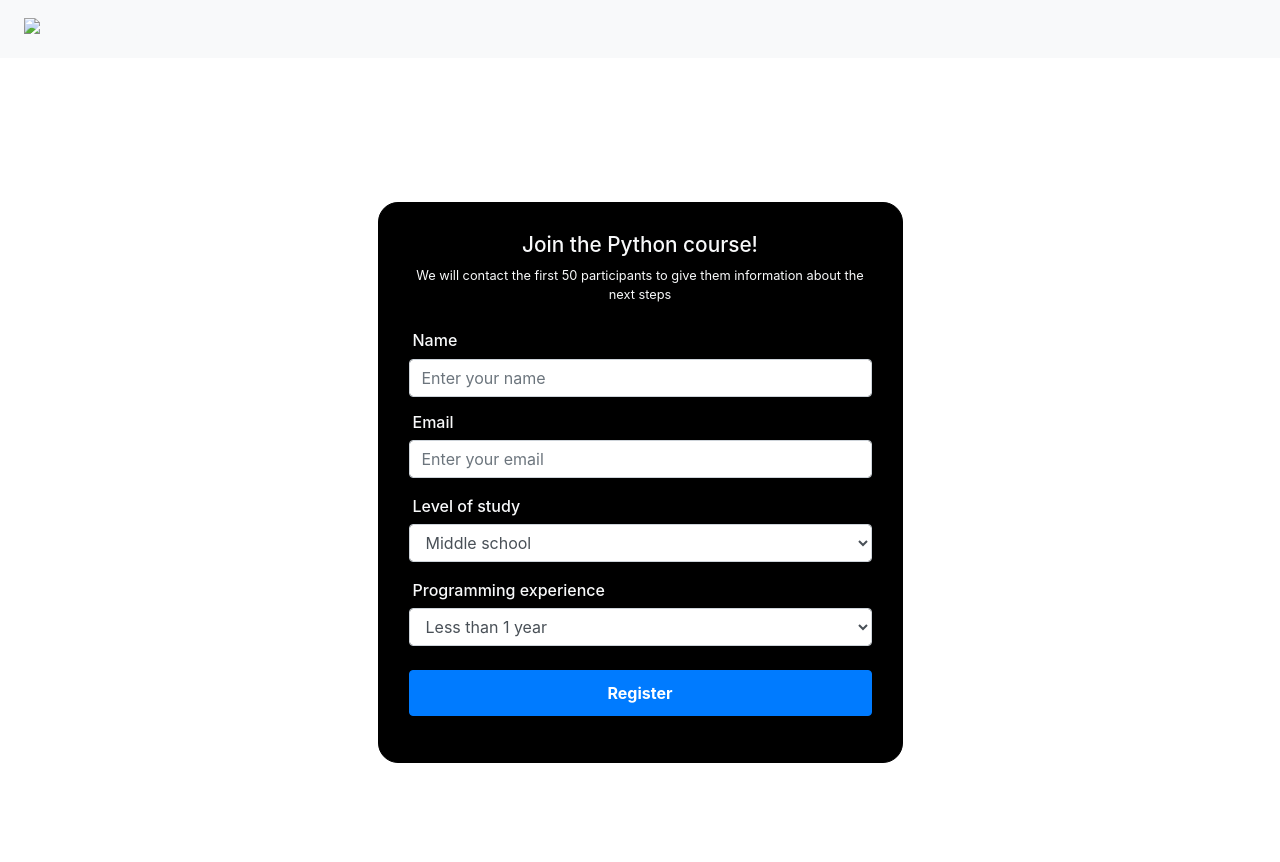
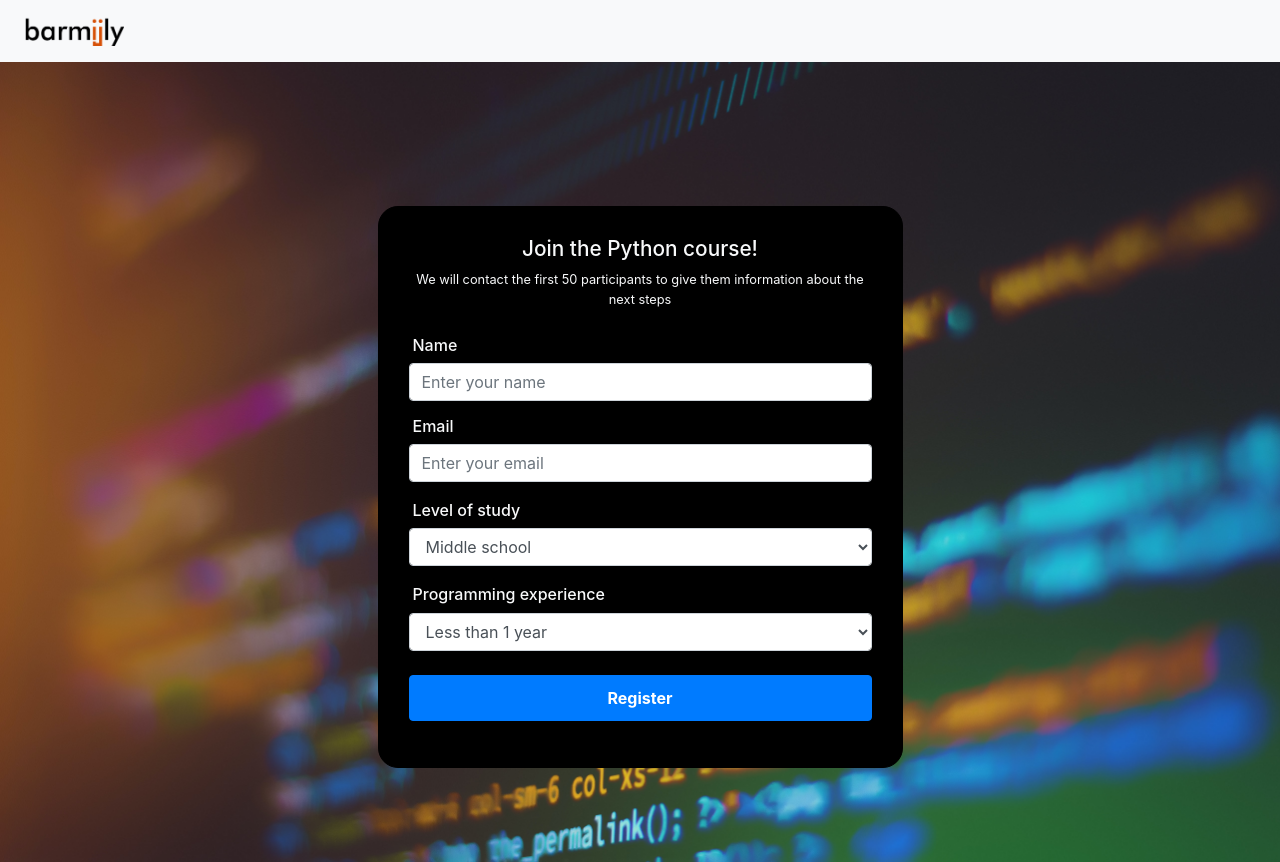
Before and after one commit to rissalhedna/Booster, a website: page index.html in a window 1280 px wide. Drawn offline with nearby package versions, Linux system fonts and the light colour scheme; the site is published under a folder, as on GitHub Pages, so addresses that start at the root find nothing.

Commit message:
fixed images

```diff
--- a/index.html
+++ b/index.html
@@ -15,7 +15,7 @@
   </head>
   <body>
     <nav class="bg-light text-light pt-3 pb-3 pl-4">
-      <img src="/assets/Logo.png" width="100px" alt="barmijly-logo" />
+      <img src="./assets/Logo.png" width="100px" alt="barmijly-logo" />
     </nav>
     <div class="fluid-container">
       <div class="container">
--- a/styles.css
+++ b/styles.css
@@ -1,5 +1,5 @@
 body{
-    background-image: url('/assets/python.jpg');
+    background-image: url('./assets/python.jpg');
     background-size: cover;
 }
 .main-row{
```
